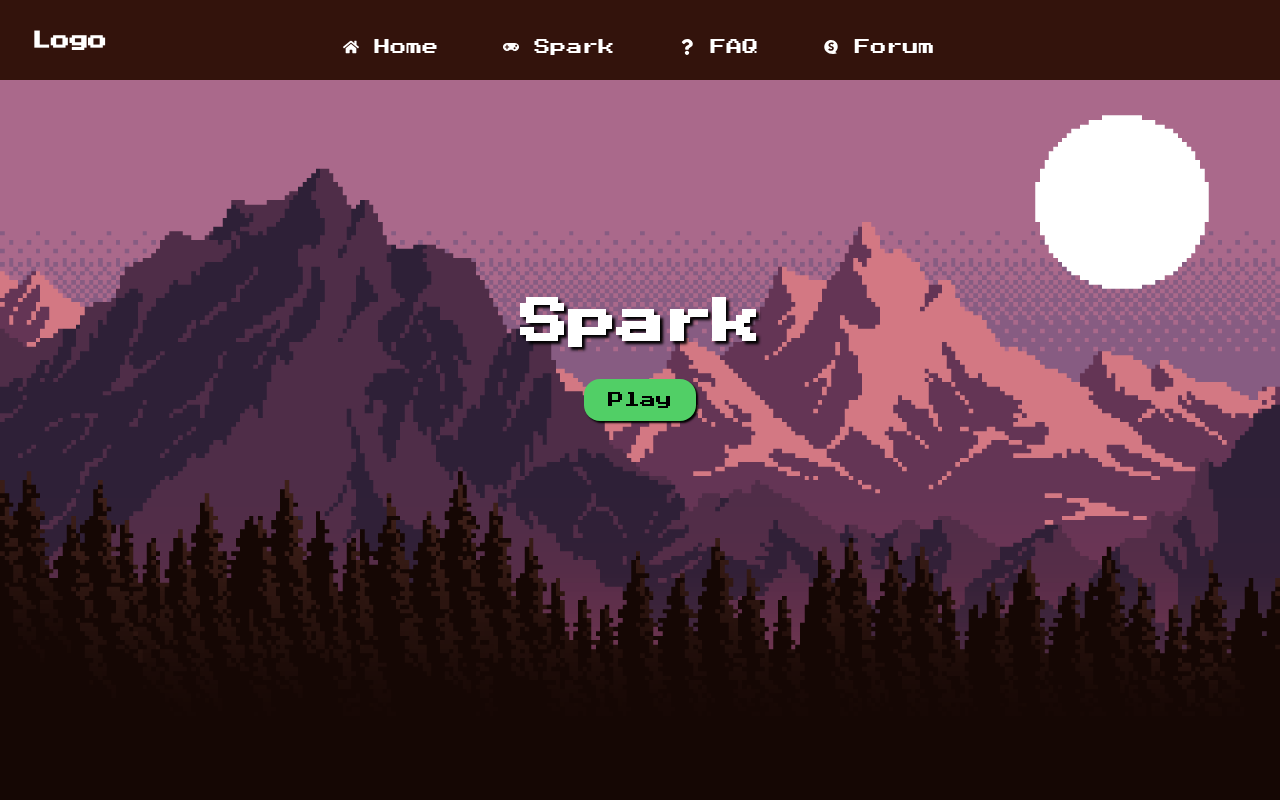
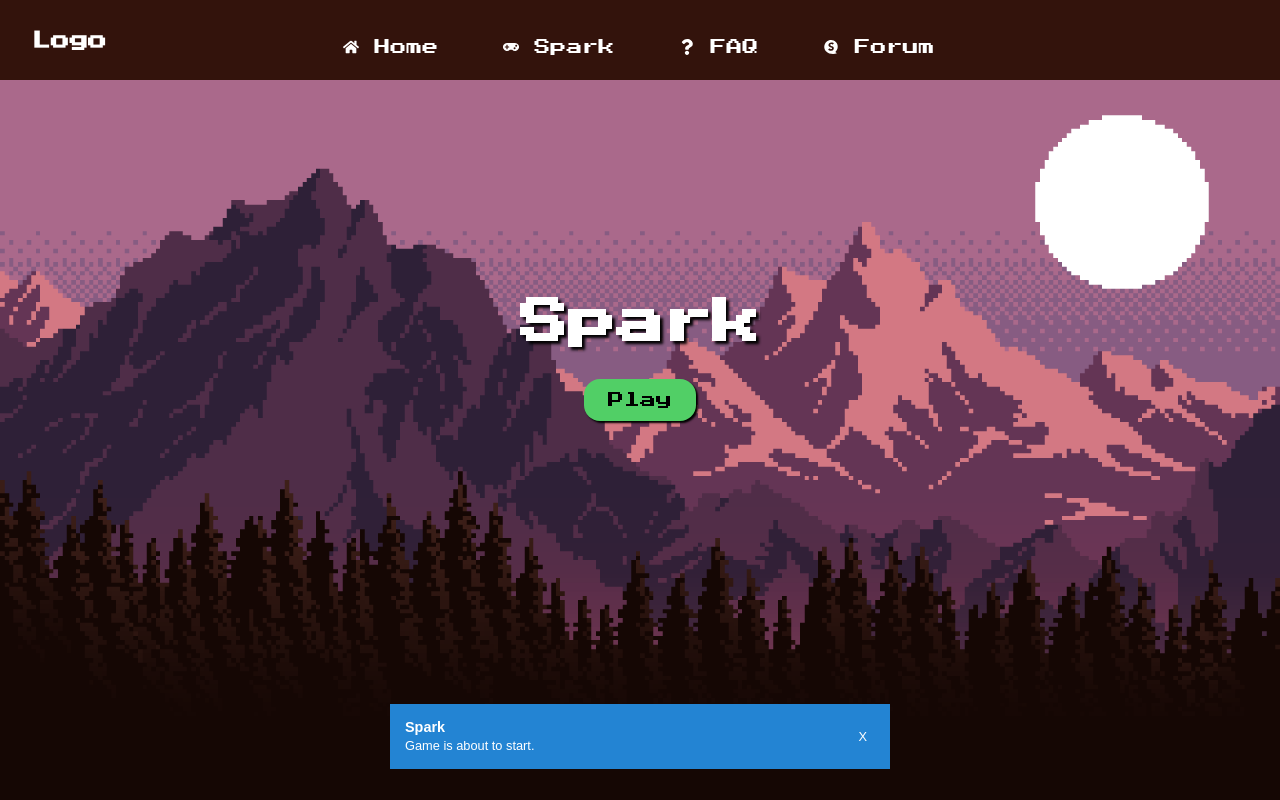
Before and after one commit to HU-EBP/site, a React (Create React App) app: page / in a window 1280 px wide. Both pictures are taken after a click on the button "Play". Built offline with nearby package versions, Linux system fonts and the light colour scheme.

Commit message:
Alert structuur aangepast

```diff
--- a/src/components/Playbutton.js
+++ b/src/components/Playbutton.js
@@ -4,7 +4,7 @@ import ShowAlert from "./ShowAlert";
 
 function Playbutton() {
   const [isMobile, setIsMobile] = useState(null);
-  const [showAlert, setShowAlert] = useState(false);
+  const [alert, setAlert] = useState(null);
 
   // Function to check if the user is on a mobile device
   useEffect(() => {
@@ -17,31 +17,36 @@ function Playbutton() {
 
   // Function to check if the user is on a mobile device and alert them if they are
   const playOrAlert = () => {
-    if (isMobile === true) {
-      setShowAlert(true);
+    if (isMobile) {
+      setAlert({
+        title: "Spark",
+        message: "is not available for mobile.",
+      });
     } else {
-      // Open the game in a new tab
-      window.open("https://hu-ebp.github.io/game/index.html", "_blank");
+      setAlert({
+        title: "Spark",
+        message: "Game is about to start.",
+      });
+      //   Set timeout to allow the user to read the alert
+      setTimeout(() => {
+        window.open("https://hu-ebp.github.io/game/index.html", "_blank");
+      }, 1000);
+
+      setTimeout(() => {
+        setAlert(false);
+      }, 5000);
     }
   };
 
   window.addEventListener("click", (e) => {
     if (e.target.id === "close-button") {
-      setShowAlert(false);
+      setAlert(false);
     }
   });
 
   return (
     <>
-      {showAlert ? (
-        <ShowAlert
-          title="Oh no!"
-          desc="This game is not available for mobile"
-        />
-      ) : (
-        ""
-      )}
-
+      {alert && <ShowAlert title={alert.title} message={alert.message} />}
       <button className="playbutton" onClick={playOrAlert}>
         Play
       </button>
--- a/src/components/ShowAlert.js
+++ b/src/components/ShowAlert.js
@@ -7,7 +7,7 @@ function ShowAlert(props) {
       <div className="alert-container">
         <div className="textcontainer">
           <h2>{props.title}</h2>
-          <p>{props.desc}</p>
+          <p>{props.message}</p>
         </div>
         <p id="close-button" className="flex-center">
           X
```
